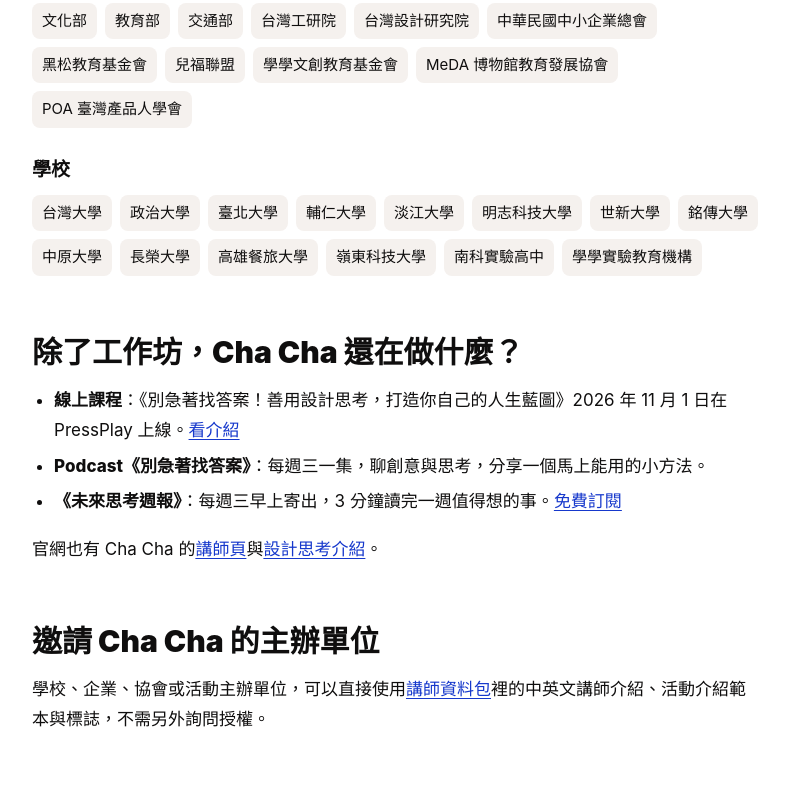
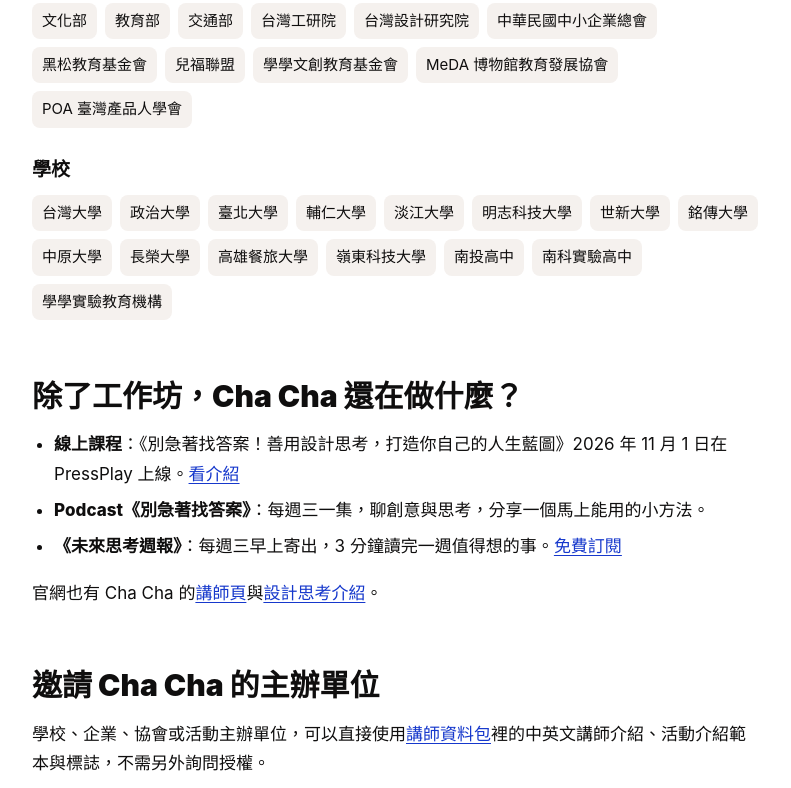
Before and after one commit to designthinking-powwow/chacha, a plain HTML site: page about.html in a window 1280 px wide. Shown: the part 2903-3691 px from the top of the page, without its empty margins (244-1035 px from the left). Drawn offline with Linux system fonts and the light colour scheme; a web font is replaced by a local one.

Commit message:
合作單位加南投高中

```diff
--- a/about.html
+++ b/about.html
@@ -244,7 +244,7 @@
 <p>以下為部分合作單位：</p>
 <h3>企業</h3><ul class="clients"><li>Google Taiwan</li><li>LINE</li><li>國泰世華銀行</li><li>中國信託商業銀行</li><li>第一銀行</li><li>合作金庫</li><li>土地銀行</li><li>新光人壽</li><li>南山人壽</li><li>台灣人壽</li><li>遠傳電信</li><li>羅氏藥廠</li><li>楊森藥廠</li><li>新思科技</li><li>Suntory</li><li>精誠資訊</li><li>美律實業</li><li>iKala</li><li>宜睿智慧</li><li>苗林實業</li><li>織山工作室</li><li>台灣金融研訓院</li><li>康健人壽</li><li>上海銀行</li><li>臺灣中小企業銀行</li><li>群益投信</li><li>Pinkoi Experience</li><li>Citiesocial</li><li>瀚微科技</li></ul>
 <h3>政府與非營利組織</h3><ul class="clients"><li>文化部</li><li>教育部</li><li>交通部</li><li>台灣工研院</li><li>台灣設計研究院</li><li>中華民國中小企業總會</li><li>黑松教育基金會</li><li>兒福聯盟</li><li>學學文創教育基金會</li><li>MeDA 博物館教育發展協會</li><li>POA 臺灣產品人學會</li></ul>
-<h3>學校</h3><ul class="clients"><li>台灣大學</li><li>政治大學</li><li>臺北大學</li><li>輔仁大學</li><li>淡江大學</li><li>明志科技大學</li><li>世新大學</li><li>銘傳大學</li><li>中原大學</li><li>長榮大學</li><li>高雄餐旅大學</li><li>嶺東科技大學</li><li>南科實驗高中</li><li>學學實驗教育機構</li></ul>
+<h3>學校</h3><ul class="clients"><li>台灣大學</li><li>政治大學</li><li>臺北大學</li><li>輔仁大學</li><li>淡江大學</li><li>明志科技大學</li><li>世新大學</li><li>銘傳大學</li><li>中原大學</li><li>長榮大學</li><li>高雄餐旅大學</li><li>嶺東科技大學</li><li>南投高中</li><li>南科實驗高中</li><li>學學實驗教育機構</li></ul>
 
 <h2>除了工作坊，Cha Cha 還在做什麼？</h2>
 <ul>
```
Also changed, not shown: index.html (+1 -1 lines).
